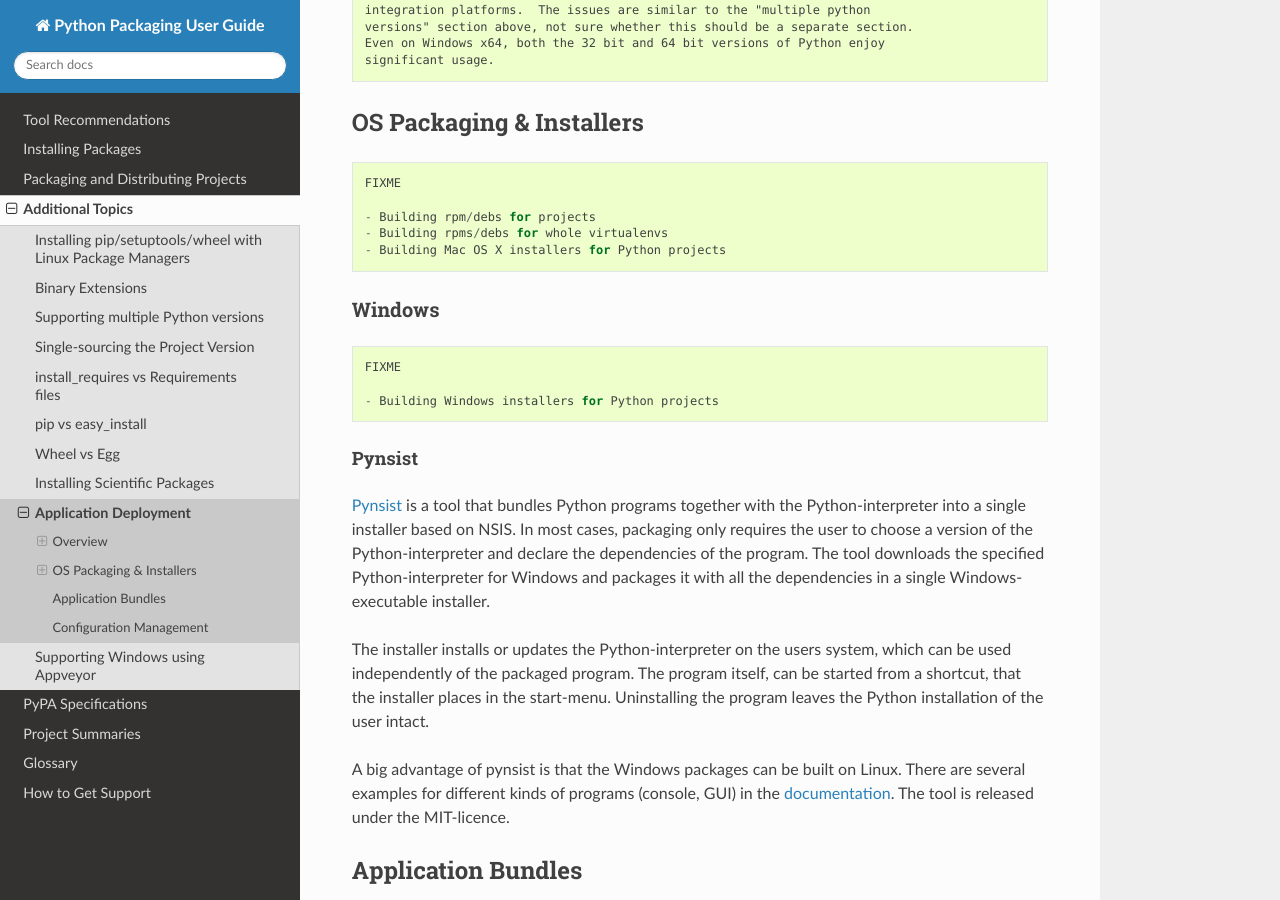
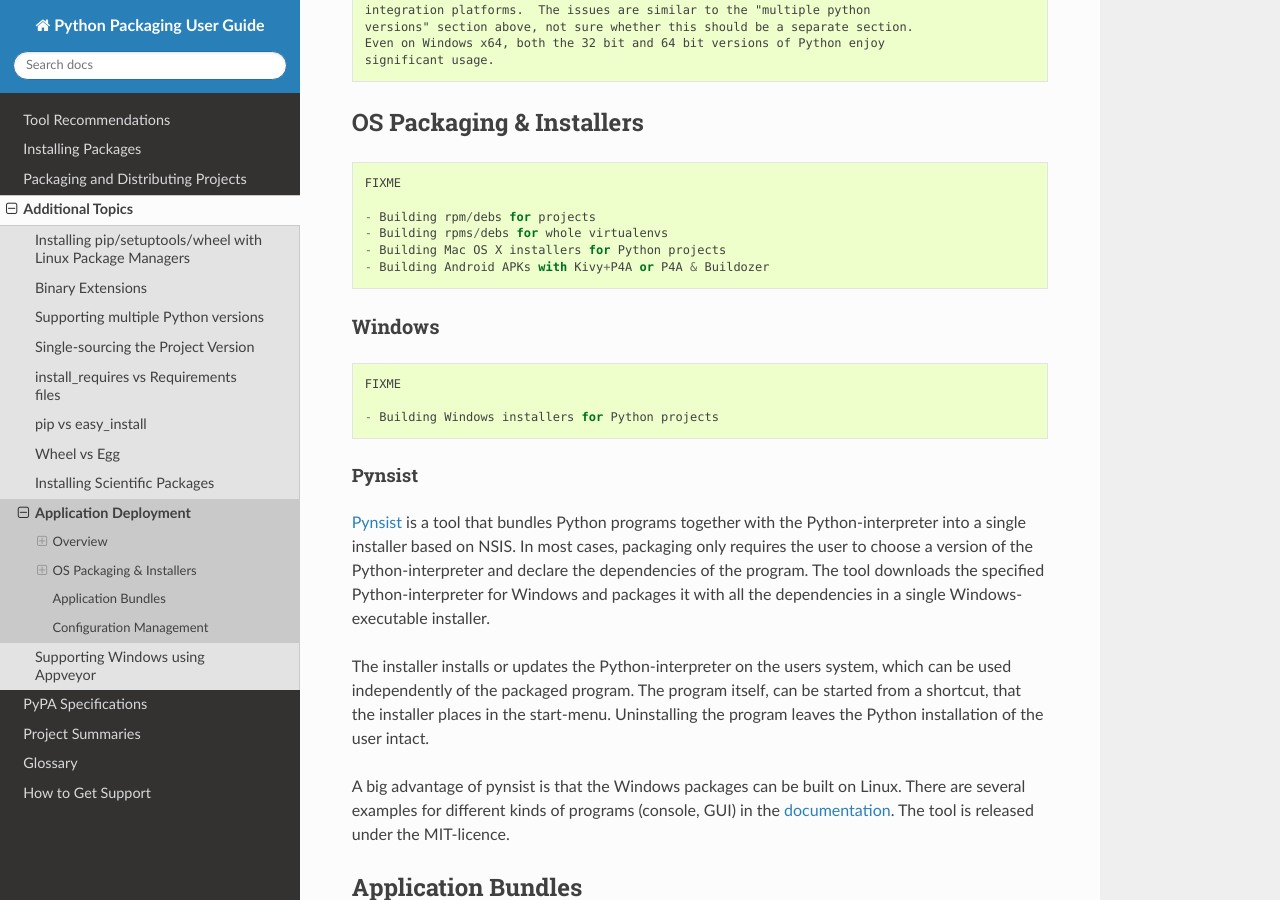
Before and after one commit to pypa/packaging.python.org, a Sphinx documentation site: the page built from source/deployment.rst, in a window 1280 px wide and 900 px high, scrolled down 745 px. Built offline with Sphinx 7.4.7 and the Read the Docs theme 2.0.0, drawn with Linux system fonts in a browser that asks for light colours; pages that are not in the unit, such as notebooks, are missing from menus.

Commit message:
Added Android packaging options to deployment doc

```diff
--- a/source/deployment.rst
+++ b/source/deployment.rst
@@ -46,6 +46,7 @@ OS Packaging & Installers
   - Building rpm/debs for projects
   - Building rpms/debs for whole virtualenvs
   - Building Mac OS X installers for Python projects
+  - Building Android APKs with Kivy+P4A or P4A & Buildozer
 
 Windows
 -------
```
